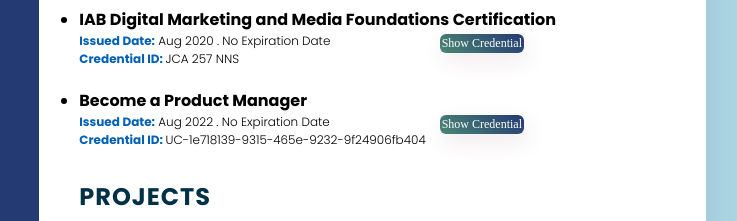
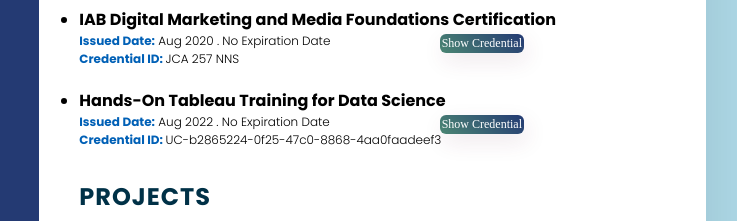
Before and after one commit to onlysubhash/subhash, a plain HTML site: page index.html in a window 1280 px wide. Shown: the part 389-610 px from the top of the page, 434-1171 px from the left. Drawn offline with Linux system fonts and the light colour scheme.

Commit message:
index.html

```diff
--- a/index.html
+++ b/index.html
@@ -137,16 +137,16 @@
             </div>
           </li>
           <li>
-            <h4> Become a Product Manager</h4>
+            <h4>  Hands-On Tableau Training for Data Science</h4>
             <div class="certi">
               <h4 class="Date">
                 <span class="date1">Issued Date:</span>
                 Aug 2022 . No Expiration Date
-                <a class="btn" href="https://www.udemy.com/certificate/UC-1e718139-9315-465e-9232-9f24906fb404/">Show Credential </a>
+                <a class="btn" href="https://www.udemy.com/certificate/UC-b2865224-0f25-47c0-8868-4aa0faadeef3/">Show Credential </a>
                 <br />
                 <span class="date1">Credential ID:
                 </span>
-                UC-1e718139-9315-465e-9232-9f24906fb404
+                UC-b2865224-0f25-47c0-8868-4aa0faadeef3
               </h4>
             </div>
           </li>
```
